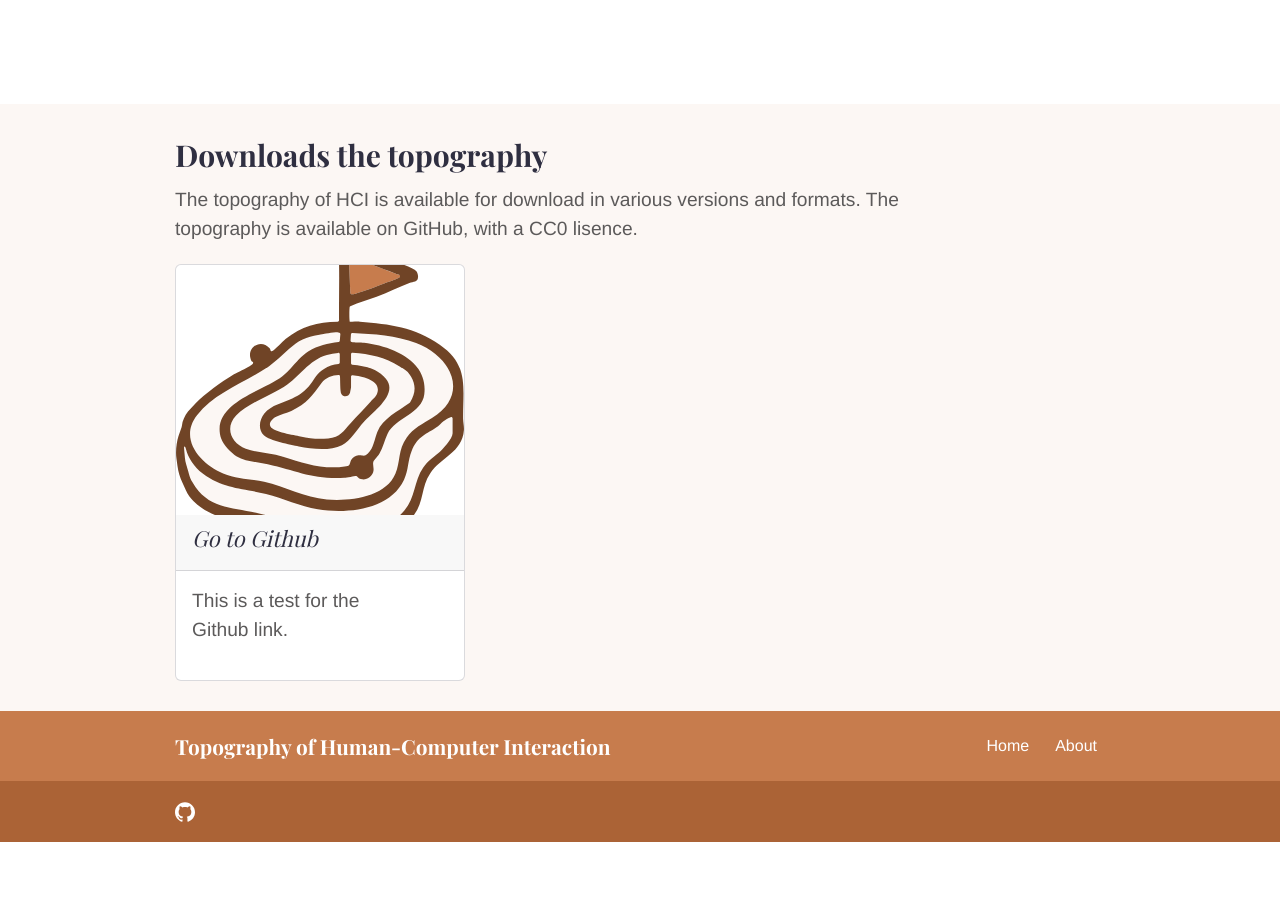
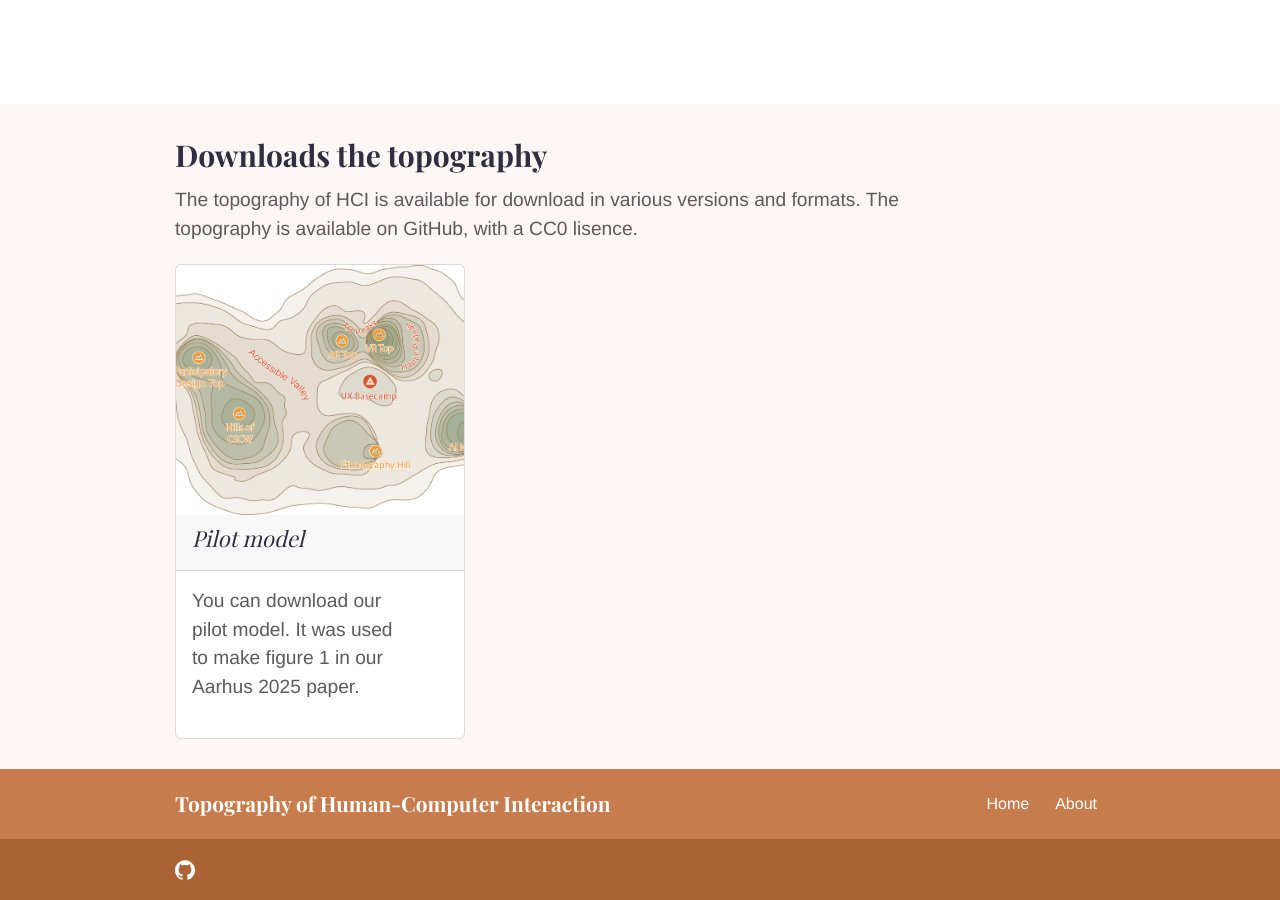
Before and after one commit to TorSalve/topography-of-hci, a Jekyll site: the page built from docs/index.md, in a window 1280 px wide and 900 px high, scrolled down 903 px. Built offline with Jekyll 4.4.1, drawn with Linux system fonts in a browser that asks for light colours; before the commit the page ends 1745 px from its top, so only the background shows below that.

Commit message:
update downloads page

```diff
--- a/docs/_includes/downloads.html
+++ b/docs/_includes/downloads.html
@@ -15,7 +15,7 @@
           <div class="card topography-card">
             <img
               class="card-img-top"
-              src="{{ site.logo.mobile | relative_url }}"
+              src="{{ topography.image | relative_url | default: site.logo.mobile | relative_url }}"
               alt="Image of {{ topography.title }}"
             />
             <div class="card-header">
--- /dev/null
+++ b/docs/_topographies/pilot.md
@@ -0,0 +1,8 @@
+---
+title: Pilot model
+weight: 1
+github: https://github.com/TorSalve/topography-of-hci/tree/main/models/pilot
+image: "images/topography/topography@4x.png"
+---
+
+You can download our pilot model. It was used to make figure 1 in our Aarhus 2025 paper.
--- a/docs/_topographies/testing.md
+++ /dev/null
@@ -1,7 +0,0 @@
----
-title: Go to Github
-weight: 1
-github: https://github.com/TorSalve/topography-of-hci
----
-
-This is a test for the Github link.
```
Also changed, not shown: docs/README.md, 2 other files.
